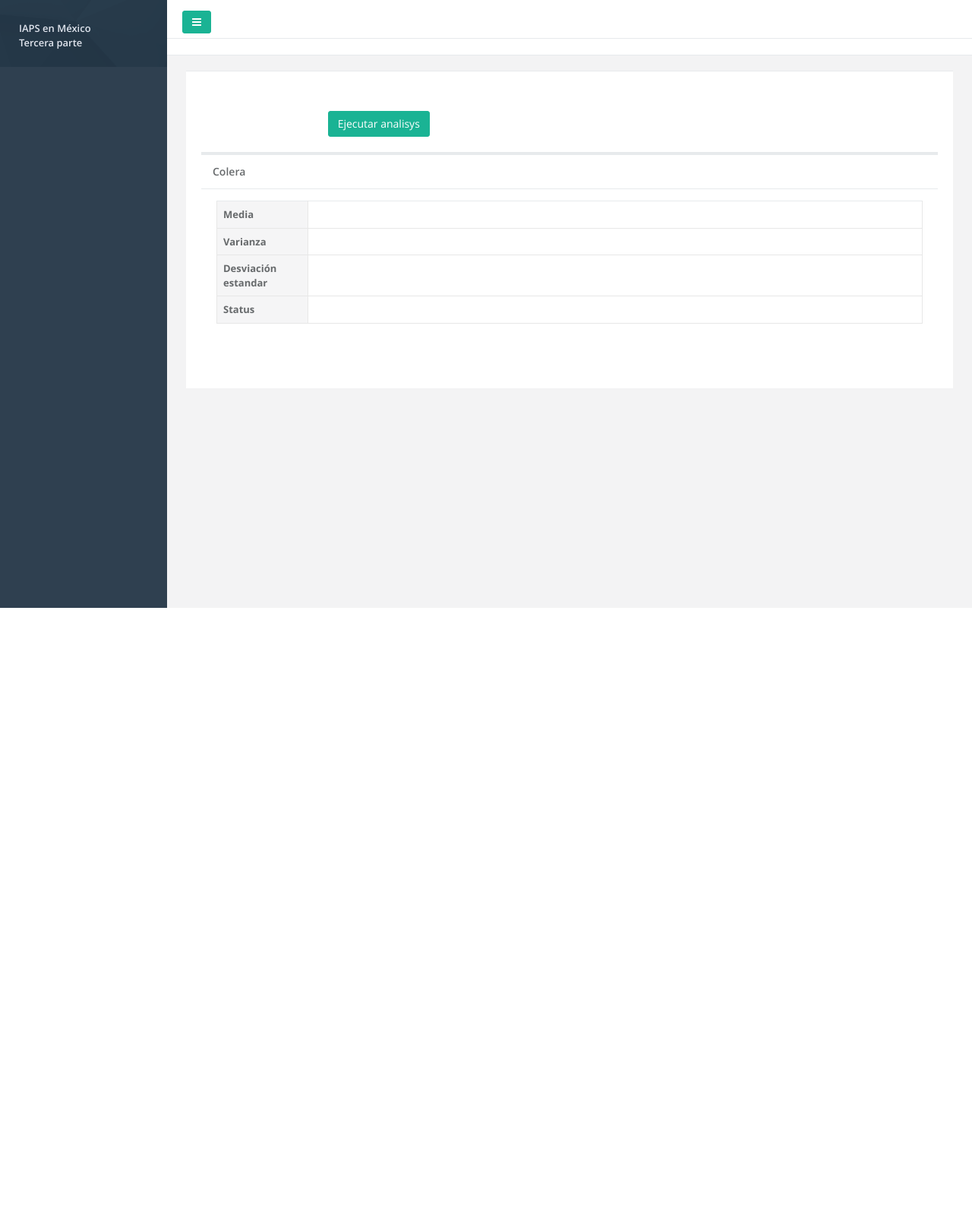
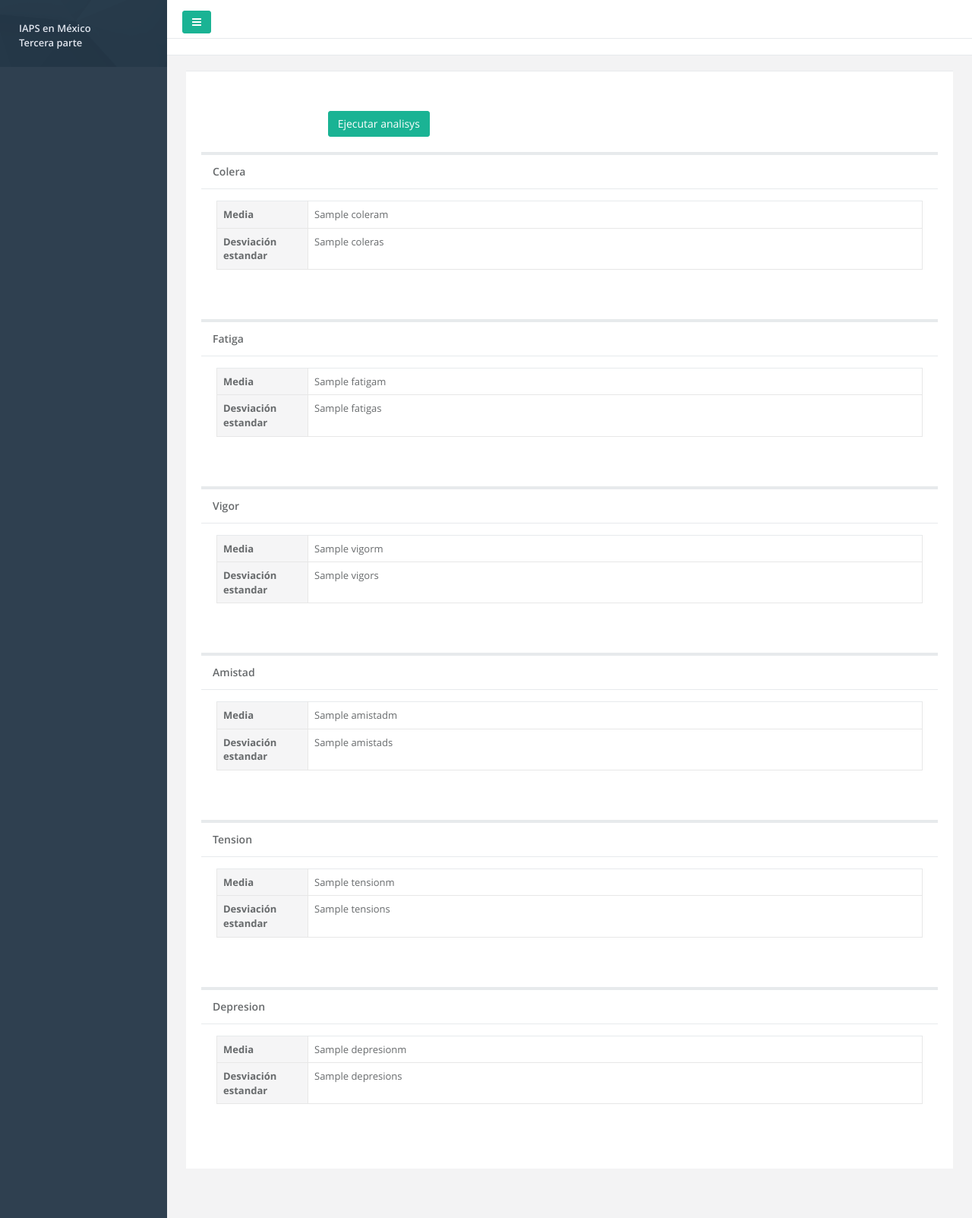
Before and after one commit to HugoMitre/IAPS-mx, a Django app: template iapsmx/analysis/templates/analysis/index.html in a window 1280 px wide. Shown: the whole page at 76% size. Before the commit the page ends 800 px from the top, so only its background shows below. Run offline with Django 3.2, Linux system fonts and the light colour scheme; the template is opened without the code that fills it: most values are stand-ins (such as "Sample title", 1, 10 or a date in 2020); parts of the project's set-up code (start-up, migrations or seed data) failed here and were passed over; some libraries are stand-ins or nearby versions.

Commit message:
filtro consulta reversa

```diff
--- a/iapsmx/analysis/templates/analysis/form.html
+++ b/iapsmx/analysis/templates/analysis/form.html
@@ -23,30 +23,177 @@
                                     <strong>Media</strong>
                                 </td>
                                 <td>
+                                    {{ coleram }}
 
                                 </td>
                             </tr>
-                            <tr>
-                                <td>
-                                    <strong>Varianza</strong>
-                                </td>
-                                <td>
 
-                                </td>
-                            </tr>
                             <tr>
                                 <td>
                                     <strong>Desviación estandar</strong>
                                 </td>
                                 <td>
+                                    {{ coleras }}
 
                                 </td>
                             </tr>
+                        </tbody>
+                    </table>
+                </div>
+            </div>
+
+            <div class="ibox float-e-margins">
+                <div class="ibox-title">
+                    <h5>Fatiga</h5>
+                </div>
+                <div class="ibox-content">
+
+                    <table class="table table-bordered detail-gamexdad">
+                        <tbody>
                             <tr>
                                 <td>
-                                    <strong>Status</strong>
+                                    <strong>Media</strong>
                                 </td>
                                 <td>
+                                    {{ fatigam }}
+
+                                </td>
+                            </tr>
+
+                            <tr>
+                                <td>
+                                    <strong>Desviación estandar</strong>
+                                </td>
+                                <td>
+                                    {{ fatigas }}
+
+                                </td>
+                            </tr>
+                        </tbody>
+                    </table>
+                </div>
+            </div>
+
+            <div class="ibox float-e-margins">
+                <div class="ibox-title">
+                    <h5>Vigor</h5>
+                </div>
+                <div class="ibox-content">
+
+                    <table class="table table-bordered detail-gamexdad">
+                        <tbody>
+                            <tr>
+                                <td>
+                                    <strong>Media</strong>
+                                </td>
+                                <td>
+                                    {{ vigorm }}
+
+                                </td>
+                            </tr>
+
+                            <tr>
+                                <td>
+                                    <strong>Desviación estandar</strong>
+                                </td>
+                                <td>
+                                    {{ vigors }}
+
+                                </td>
+                            </tr>
+                        </tbody>
+                    </table>
+                </div>
+            </div>
+
+            <div class="ibox float-e-margins">
+                <div class="ibox-title">
+                    <h5>Amistad</h5>
+                </div>
+                <div class="ibox-content">
+
+                    <table class="table table-bordered detail-gamexdad">
+                        <tbody>
+                            <tr>
+                                <td>
+                                    <strong>Media</strong>
+                                </td>
+                                <td>
+                                    {{ amistadm }}
+
+                                </td>
+                            </tr>
+
+                            <tr>
+                                <td>
+                                    <strong>Desviación estandar</strong>
+                                </td>
+                                <td>
+                                    {{ amistads }}
+
+                                </td>
+                            </tr>
+                        </tbody>
+                    </table>
+                </div>
+            </div>
+
+            <div class="ibox float-e-margins">
+                <div class="ibox-title">
+                    <h5>Tension</h5>
+                </div>
+                <div class="ibox-content">
+
+                    <table class="table table-bordered detail-gamexdad">
+                        <tbody>
+                            <tr>
+                                <td>
+                                    <strong>Media</strong>
+                                </td>
+                                <td>
+                                    {{ tensionm }}
+
+                                </td>
+                            </tr>
+
+                            <tr>
+                                <td>
+                                    <strong>Desviación estandar</strong>
+                                </td>
+                                <td>
+                                    {{ tensions }}
+
+                                </td>
+                            </tr>
+                        </tbody>
+                    </table>
+                </div>
+            </div>
+
+            <div class="ibox float-e-margins">
+                <div class="ibox-title">
+                    <h5>Depresion</h5>
+                </div>
+                <div class="ibox-content">
+
+                    <table class="table table-bordered detail-gamexdad">
+                        <tbody>
+                            <tr>
+                                <td>
+                                    <strong>Media</strong>
+                                </td>
+                                <td>
+                                    {{ depresionm }}
+
+                                </td>
+                            </tr>
+
+                            <tr>
+                                <td>
+                                    <strong>Desviación estandar</strong>
+                                </td>
+                                <td>
+                                    {{ depresions }}
 
                                 </td>
                             </tr>
@@ -56,7 +203,6 @@
             </div>
 
 
-
         </form>
     </div>
 </div>
```
Also changed, not shown: iapsmx/analysis/utils.py (added, +73 -0 lines), iapsmx/analysis/views.py (+41 -14 lines), 2 other files.
